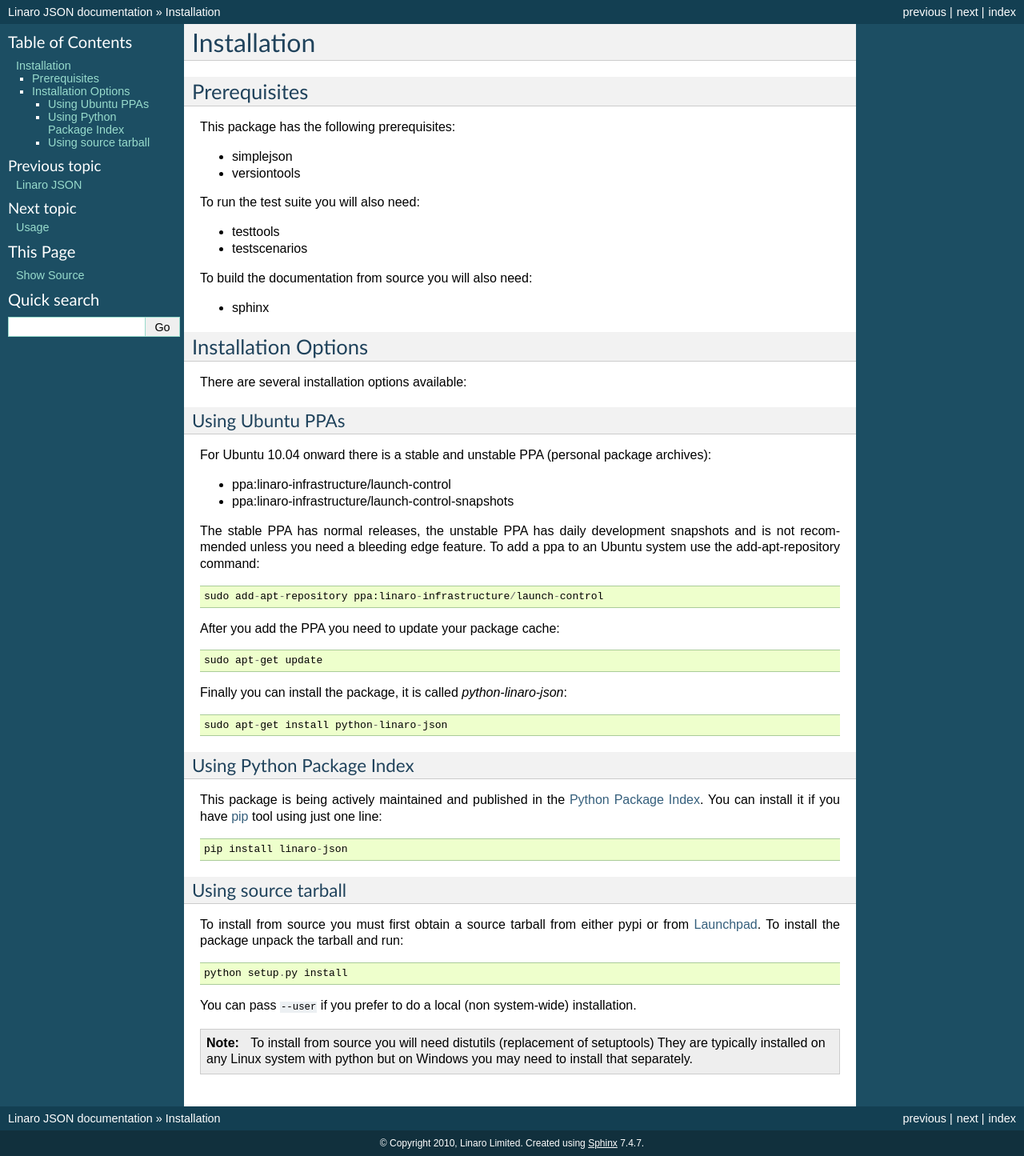
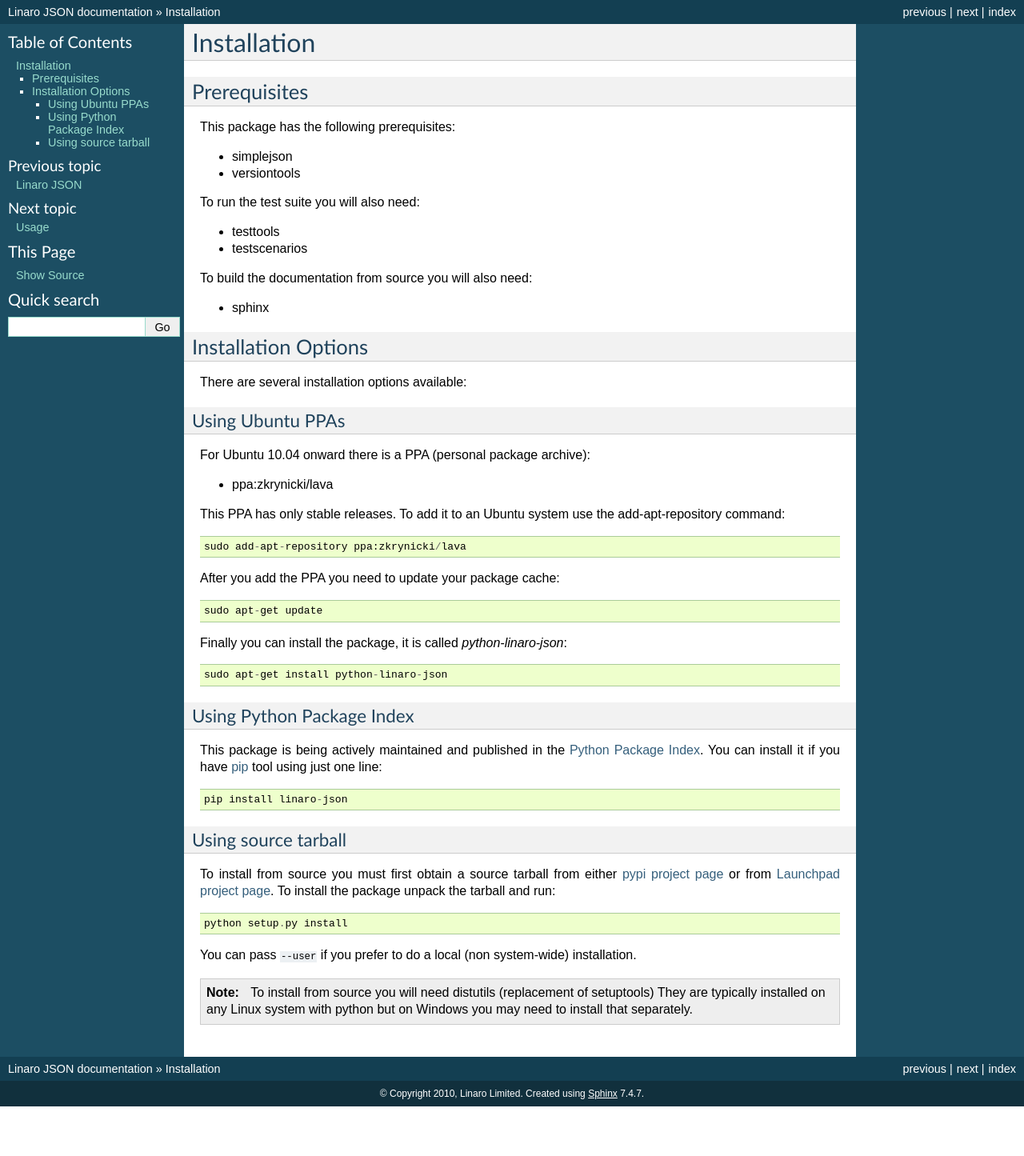
Before and after one commit to zyga/json-schema-validator, a Sphinx documentation site: the page built from doc/installation.rst, in a window 1280 px wide. Shown: the whole page at 80% size. Built offline with Sphinx 7.4.7, drawn with Linux system fonts in a browser that asks for light colours; the version number could not be read and is left out; after the commit the page ends 1383 px from its top, so only the background shows below that.

Commit message:
Refresh installation instructions

```diff
--- a/doc/changes.rst
+++ b/doc/changes.rst
@@ -7,6 +7,8 @@ Version 2.0
 * New major release, incompatible with past releases
 * Drop everything apart from schema validator as other elements have lost their significance
 * Tweak requirements to support current Ubuntu LTS (10.04 aka Lucid)
+* Refresh installation instructions to point to the new PPA, provide links to
+  lp.net project page and pypi project page.
 
 Version 1.2.3
 =============
--- a/doc/installation.rst
+++ b/doc/installation.rst
@@ -26,17 +26,14 @@ There are several installation options available:
 Using Ubuntu PPAs
 -----------------
 
-For Ubuntu 10.04 onward there is a stable and unstable PPA (personal package
-archives):
+For Ubuntu 10.04 onward there is a PPA (personal package archive):
 
-* ppa:linaro-infrastructure/launch-control
-* ppa:linaro-infrastructure/launch-control-snapshots
+* ppa:zkrynicki/lava
 
-The stable PPA has normal releases, the unstable PPA has daily development
-snapshots and is not recommended unless you need a bleeding edge feature. To
-add a ppa to an Ubuntu system use the add-apt-repository command::
+This PPA has only stable releases. To add it to an Ubuntu system use the
+add-apt-repository command::
 
-    sudo add-apt-repository ppa:linaro-infrastructure/launch-control
+    sudo add-apt-repository ppa:zkrynicki/lava
 
 After you add the PPA you need to update your package cache::
 
@@ -60,9 +57,10 @@ Index <http://http://pypi.python.org>`_. You can install it if you have `pip
 Using source tarball
 --------------------
 
-To install from source you must first obtain a source tarball from either pypi
-or from `Launchpad <http://launchpad.net/>`_. To install the package unpack the
-tarball and run::
+To install from source you must first obtain a source tarball from either
+`pypi project page <http://pypi.python.org/pypi/linaro-json>`_
+or from `Launchpad project page <http://launchpad.net/linaro-python-json>`_.
+To install the package unpack the tarball and run::
 
     python setup.py install
 
```
